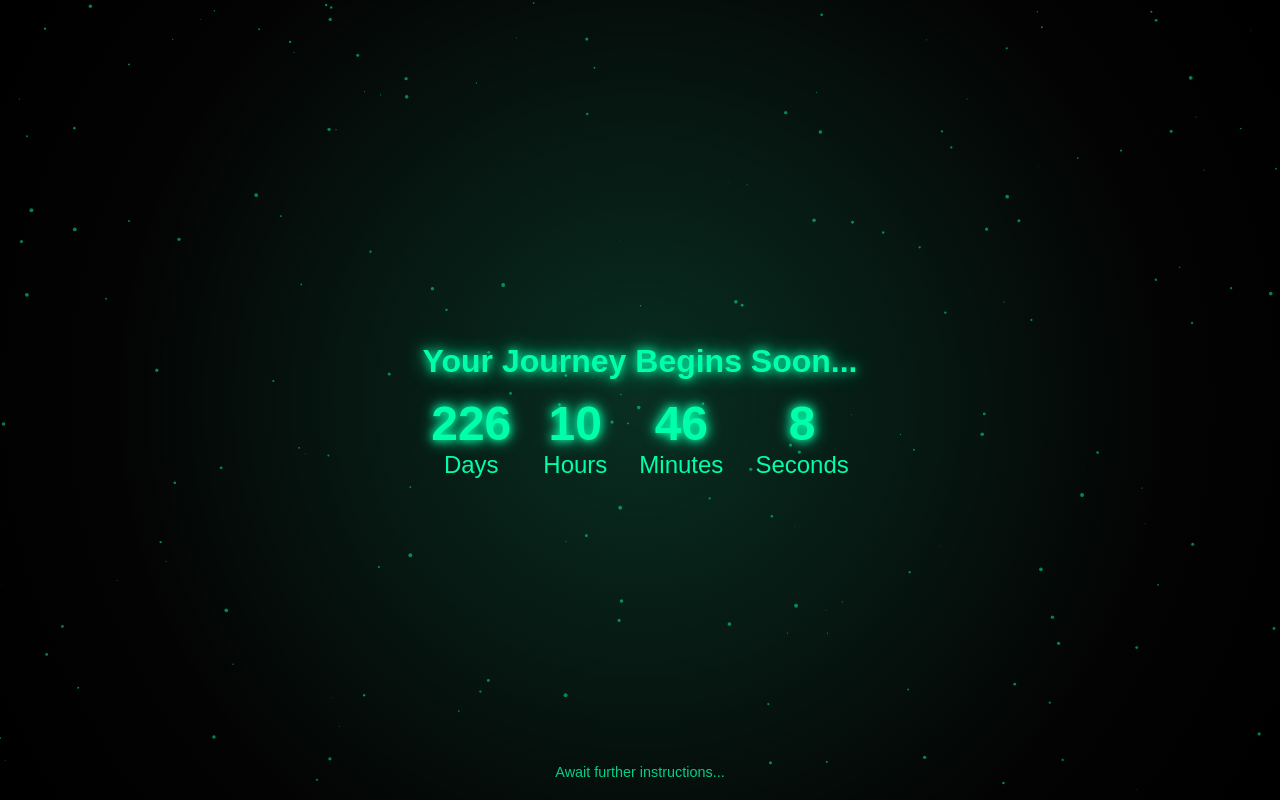
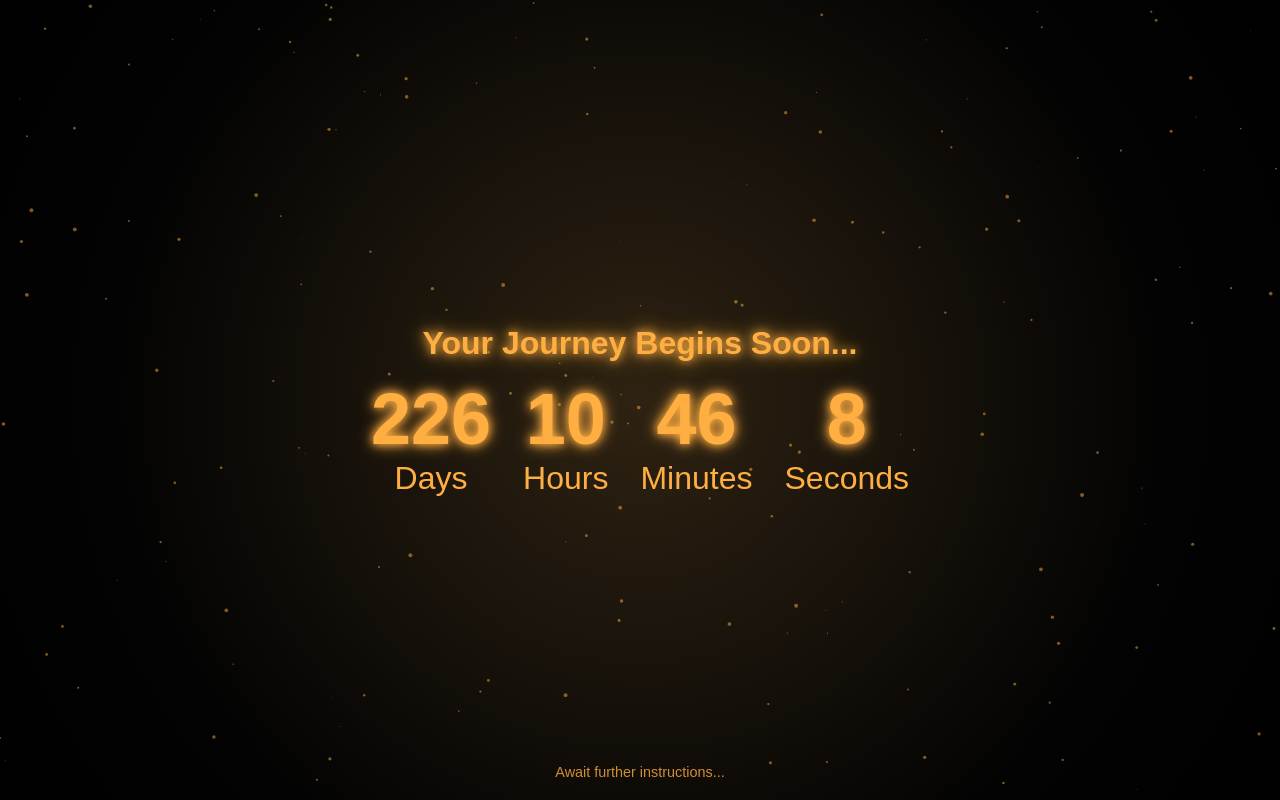
Before and after one commit to michaelburaczynski/countdown, a plain HTML site: page index.html in a window 1280 px wide. Drawn offline with Linux system fonts and the light colour scheme.

Commit message:
Update index.html

```diff
--- a/index.html
+++ b/index.html
@@ -11,7 +11,7 @@
       padding: 0;
       font-family: 'Arial', sans-serif;
       background: radial-gradient(circle, #0a0a0a, #000000); /* Mysterious dark gradient */
-      color: #00ffaa; /* Subtle glowing green text */
+      color: #ffae42; /* Soft amber/orange text */
       overflow: hidden; /* Prevent scrolling */
       display: flex;
       justify-content: center;
@@ -33,7 +33,7 @@
       left: 0;
       width: 100%;
       height: 100%;
-      background: radial-gradient(circle, rgba(0, 255, 170, 0.15), transparent 70%);
+      background: radial-gradient(circle, rgba(255, 174, 66, 0.15), transparent 70%);
       animation: drift 10s linear infinite;
       z-index: 0;
     }
@@ -45,7 +45,7 @@
       display: flex;
       justify-content: center;
       gap: 2rem;
-      font-size: 1.5rem;
+      font-size: 2rem;
     }
 
     .time {
@@ -54,9 +54,9 @@
 
     .time span {
       display: block;
-      font-size: 3rem;
+      font-size: 4.5rem; /* Increased size */
       font-weight: bold;
-      text-shadow: 0 0 8px #00ffaa, 0 0 16px #00ffaa; /* Glowing effect */
+      text-shadow: 0 0 8px #ffae42, 0 0 16px #ffae42; /* Soft glowing effect */
     }
 
     /* Intro Text */
@@ -64,7 +64,7 @@
       font-size: 2rem;
       margin-bottom: 1rem;
       text-align: center;
-      text-shadow: 0 0 10px #00ffaa, 0 0 20px #00ffaa; /* Glowing effect */
+      text-shadow: 0 0 10px #ffae42, 0 0 20px #ffae42; /* Glowing effect */
       z-index: 10;
     }
 
@@ -73,7 +73,7 @@
       position: absolute;
       bottom: 20px;
       font-size: 0.9rem;
-      color: rgba(0, 255, 170, 0.8);
+      color: rgba(255, 174, 66, 0.8);
       text-align: center;
       width: 100%;
       z-index: 10;
@@ -147,7 +147,7 @@
 
     function drawParticles() {
       ctx.clearRect(0, 0, canvas.width, canvas.height);
-      ctx.fillStyle = "rgba(0, 255, 170, 0.5)";
+      ctx.fillStyle = "rgba(255, 174, 66, 0.5)";
       particles.forEach(p => {
         ctx.beginPath();
         ctx.arc(p.x, p.y, p.radius, 0, Math.PI * 2);
```
